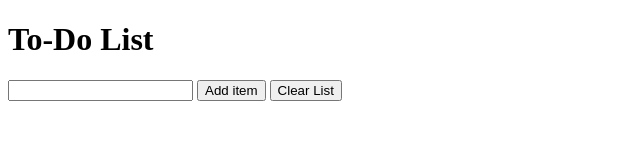
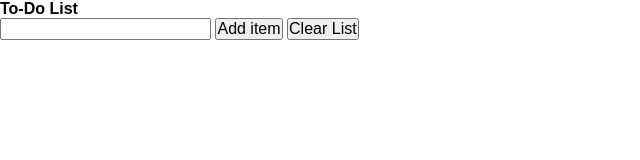
Before and after one commit to meuzishun/todoApp, a plain HTML site: page index.html in a window 1280 px wide. Shown: the whole page, without its empty margins (0-640 px from the left). Drawn offline with Linux system fonts and the light colour scheme.

Commit message:
Add Sass file

```diff
--- a/index.html
+++ b/index.html
@@ -4,7 +4,7 @@
     <meta charset="UTF-8">
     <meta name="viewport" content="width=device-width, initial-scale=1.0">
     <title>To-do List</title>
-    <link rel="stylesheet" href="style.css">
+    <link rel="stylesheet" href="./css/style.css">
     <script src="script.js" defer></script>
 </head>
 <body>
--- /dev/null
+++ b/style.scss
@@ -0,0 +1,7 @@
+* {
+	margin: 0;
+	padding: 0;
+	box-sizing: border-box;
+	font-size: 16px;
+	font-family: Arial, Helvetica, sans-serif;
+}
```
Also changed, not shown: css/style.css (added), 1 other file.
